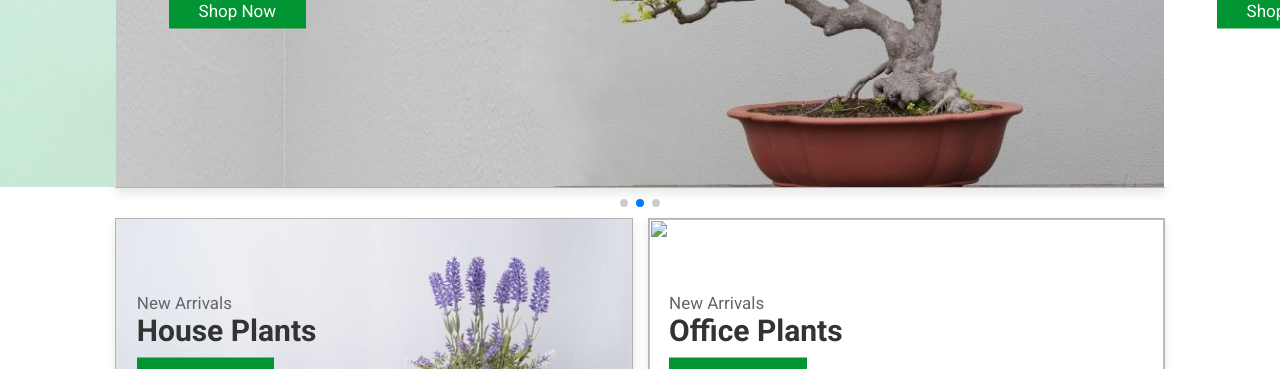
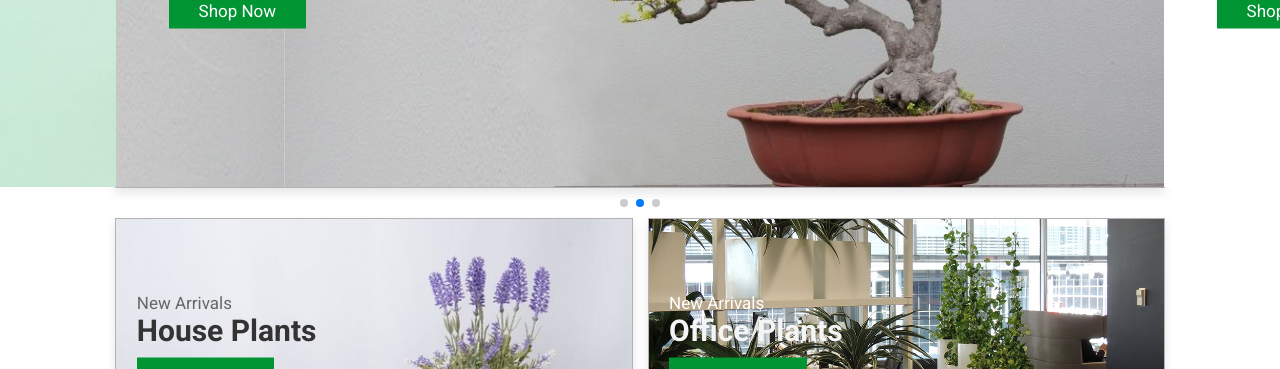
Before and after one commit to Mduduzi-Ndlovu1/plant-website, a plain HTML site: page index.html in a window 1280 px wide. Shown: the part 583-952 px from the top of the page. Drawn offline with nearby package versions, Linux system fonts and the light colour scheme.

Commit message:
final change

```diff
--- a/index.html
+++ b/index.html
@@ -133,8 +133,8 @@
     <div class="banner">
         <img src="images/banner2.jpg" alt="">
         <div class="content">
-            <span>new arrivals</span>
-            <h3>office plants</h3>
+            <span style="color: rgb(255, 255, 255);">new arrivals</span>
+            <h3 style="color: whitesmoke;">office plants</h3>
             <a href="#" class="btn">shop now</a>
         </div>
     </div>
--- a/script.js
+++ b/script.js
@@ -39,7 +39,7 @@ var swiper = new Swiper(".home-slider", {
     loop:true,
 });
 
-let countDate = new Date('june 1, 2021 00:00:00').getTime();
+let countDate = new Date('january 1, 2024 00:00:00').getTime();
 
 function countDown(){
 
```
Also changed, not shown: images/banner2.jpg (added).
